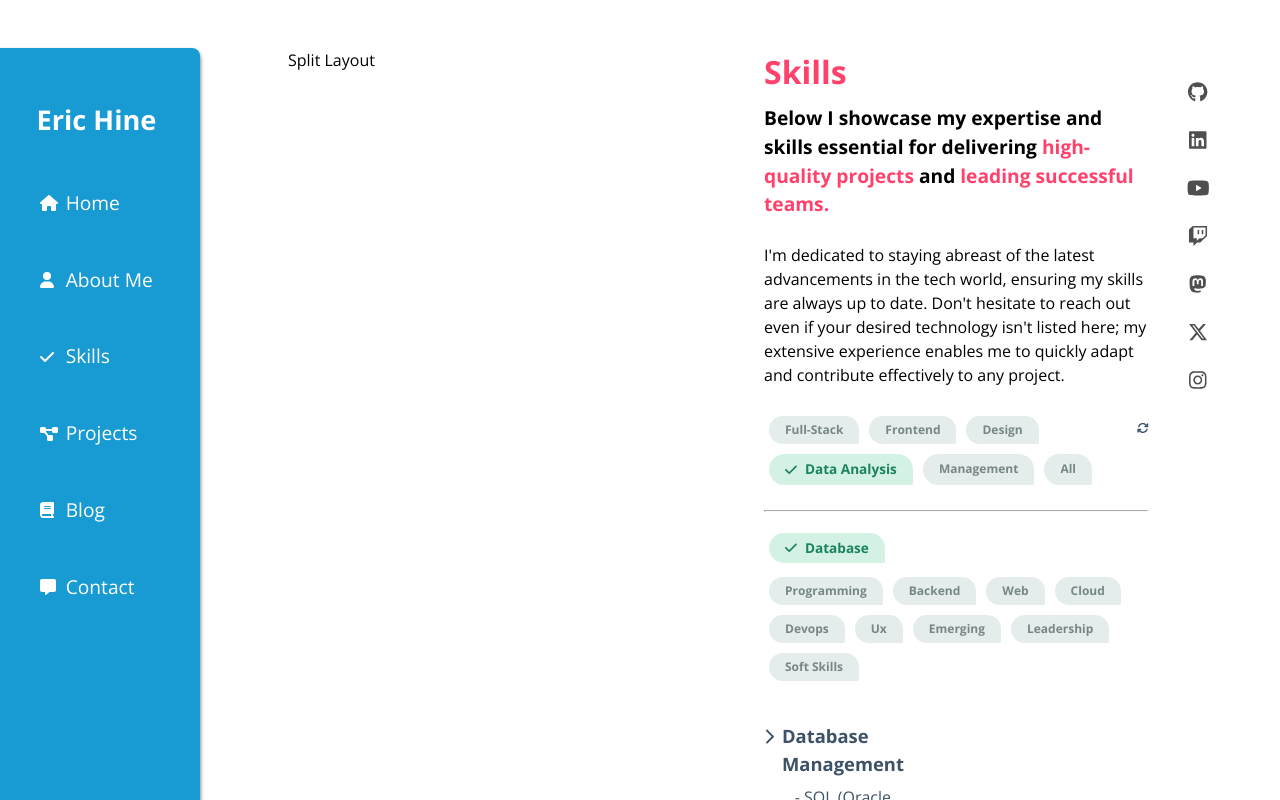
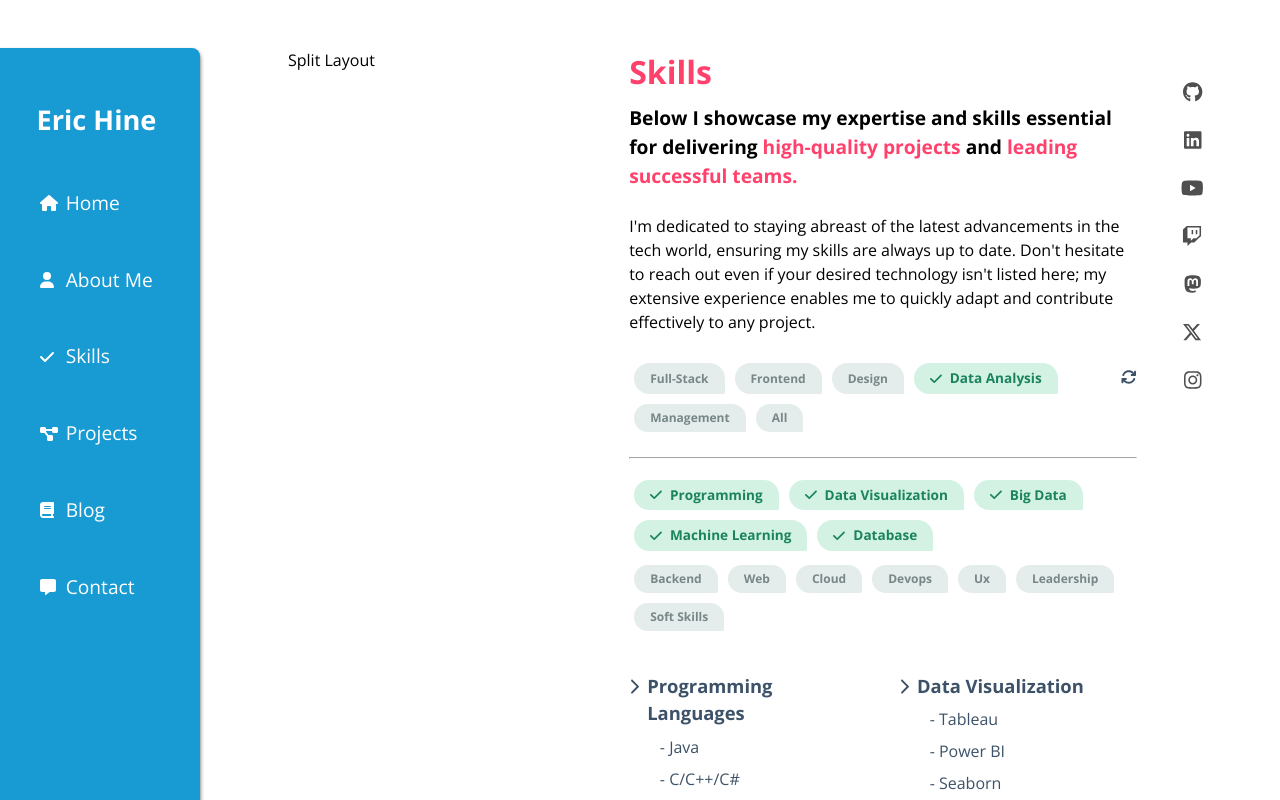
Before and after one commit to R-Daneel0livaw/portfolio, a React (Vite) app: page /skills in a window 1280 px wide. Both pictures are taken after a click on the button "Data Analysis". Shown: the top 800 px of the page. Built offline with nearby package versions, Linux system fonts and the light colour scheme; a web font is replaced by a local one.

Commit message:
Add more activities to map personas to.

```diff
--- a/src/pages/Skills/Skills.tsx
+++ b/src/pages/Skills/Skills.tsx
@@ -62,9 +62,11 @@ export default function Skills() {
   function getDefaultInactiveState() {
     return {
       ux: 0,
-      emerging: 1,
-      leadership: 2,
-      "soft skills": 3,
+      "data visualization": 1,
+      "big data": 2,
+      "machine learning": 3,
+      leadership: 4,
+      "soft skills": 5,
     };
   }
 
@@ -178,7 +180,7 @@ export default function Skills() {
                 activePersonaButton === "data" && styles.selected
               }`}
               data-target="data"
-              onClick={() => handlePersonaButtonClick("data", ["database"])}
+              onClick={() => handlePersonaButtonClick("data", ["programming", "data visualization", "big data", "machine learning", "database"])}
             >
               {activePersonaButton === "data" && (
                 <FontAwesomeIcon icon={faCheck} />
@@ -212,8 +214,10 @@ export default function Skills() {
                   "database",
                   "cloud",
                   "devops",
+                  "data visualization",
+                  "big data",
+                  "machine learning",
                   "ux",
-                  "emerging",
                   "leadership",
                   "soft skills",
                 ])
@@ -412,7 +416,40 @@ export default function Skills() {
                   </div>
                 )}
 
-                {section === "emerging" && (
+                {section === "data visualization" && (
+                  <div>
+                    <div className={styles.skillHeadingContainer}>
+                      <FontAwesomeIcon
+                        icon={faChevronRight}
+                        style={{ color: "#3d5268" }}
+                      />
+                      <h3 className={styles.skillHeading}>Data Visualization</h3>
+                    </div>
+                    <ul className={styles.skillList}>
+                      <li>Tableau</li>
+                      <li>Power BI</li>
+                      <li>Seaborn</li>
+                    </ul>
+                  </div>
+                )}
+
+                {section === "big data" && (
+                  <div>
+                    <div className={styles.skillHeadingContainer}>
+                      <FontAwesomeIcon
+                        icon={faChevronRight}
+                        style={{ color: "#3d5268" }}
+                      />
+                      <h3 className={styles.skillHeading}>Big Data Technologies</h3>
+                    </div>
+                    <ul className={styles.skillList}>
+                      <li>Hadoop</li>
+                      <li>Spark</li>
+                    </ul>
+                  </div>
+                )}
+
+                {section === "machine learning" && (
                   <div>
                     <div className={styles.skillHeadingContainer}>
                       <FontAwesomeIcon
@@ -420,13 +457,14 @@ export default function Skills() {
                         style={{ color: "#3d5268" }}
                       />
                       <h3 className={styles.skillHeading}>
-                        Emerging Technologies
+                        Machine Learning
                       </h3>
                     </div>
                     <ul className={styles.skillList}>
-                      <li>Blockchain</li>
-                      <li>Machine Learning</li>
-                      <li>Internet of Things (IoT)</li>
+                      <li>Scikit-learn</li>
+                      <li>TensorFlow</li>
+                      <li>Keras</li>
+                      <li>CARAT</li>
                     </ul>
                   </div>
                 )}
@@ -462,6 +500,7 @@ export default function Skills() {
                       <li>Collaboration</li>
                       <li>Time management</li>
                       <li>Adaptability</li>
+                      <li>Resource Planning</li>
                     </ul>
                   </div>
                 )}
```
